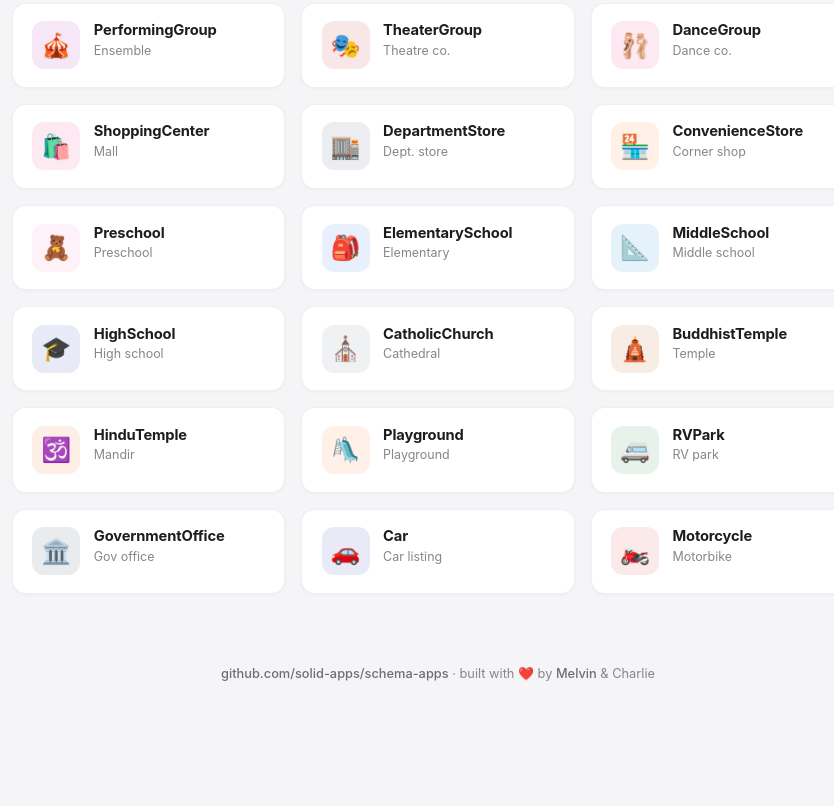
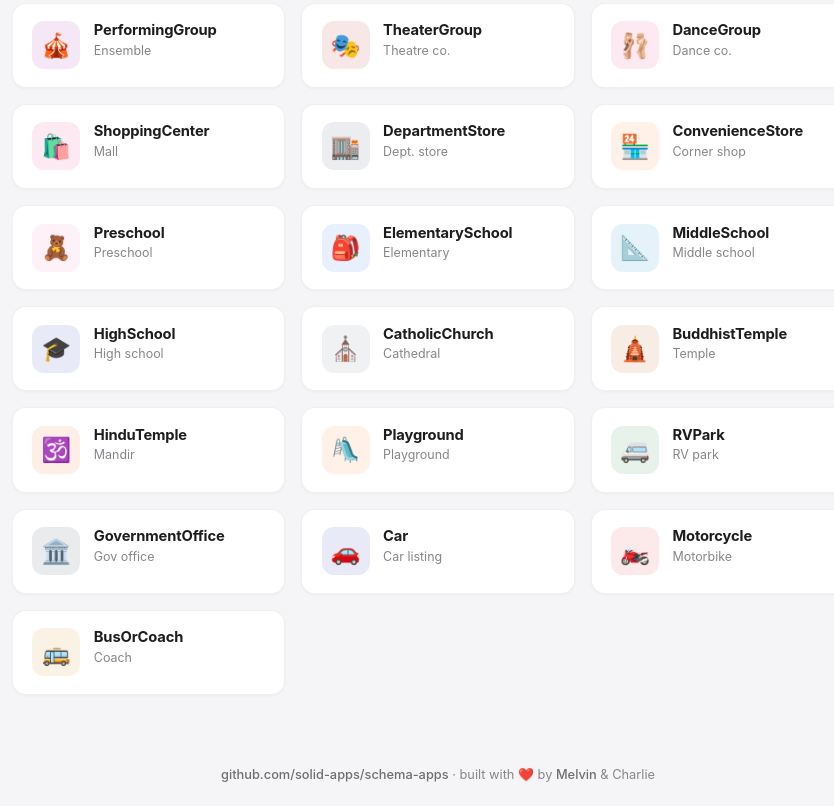
Before and after one commit to solid-apps/schema-apps, a website: page index.html in a window 1280 px wide. Shown: the part 7627-8433 px from the top of the page, without its empty margins (202-1036 px from the left). Before the commit the page ends 8332 px from the top, so only its background shows below. Drawn offline with Linux system fonts and the light colour scheme.

Commit message:
schema-apps: gallery entry for BusOrCoach

```diff
--- a/index.html
+++ b/index.html
@@ -414,6 +414,7 @@ const APPS = [
   { file: "government-office.html",      name: "GovernmentOffice",      icon: "🏛️", accent: "#334155", tag: "Gov office" },
   { file: "car.html", name: "Car", icon: "🚗", accent: "#1e40af", tag: "Car listing" },
   { file: "motorcycle.html", name: "Motorcycle", icon: "🏍️", accent: "#dc2626", tag: "Motorbike" },
+  { file: "bus-or-coach.html", name: "BusOrCoach", icon: "🚌", accent: "#ca8a04", tag: "Coach" },
 ];
 
 const grid = document.getElementById("grid");
```
